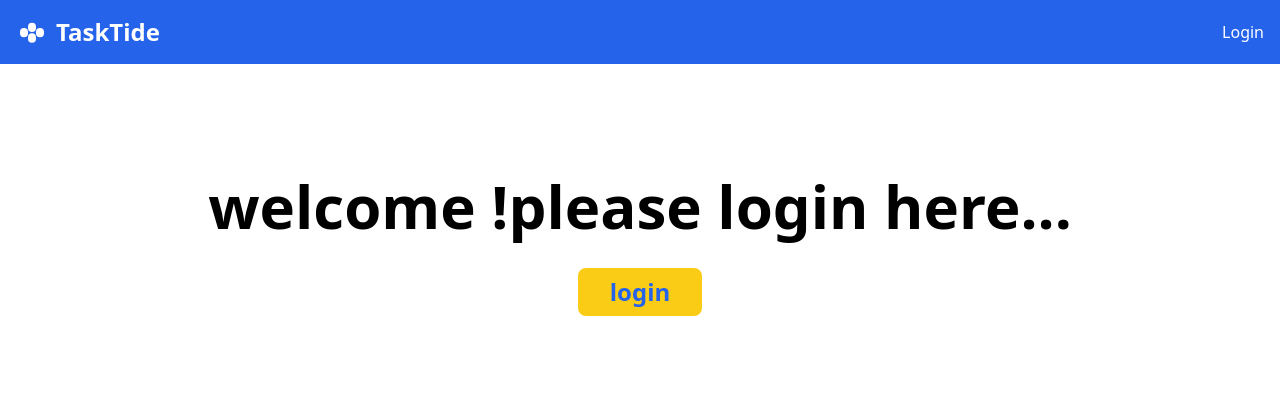
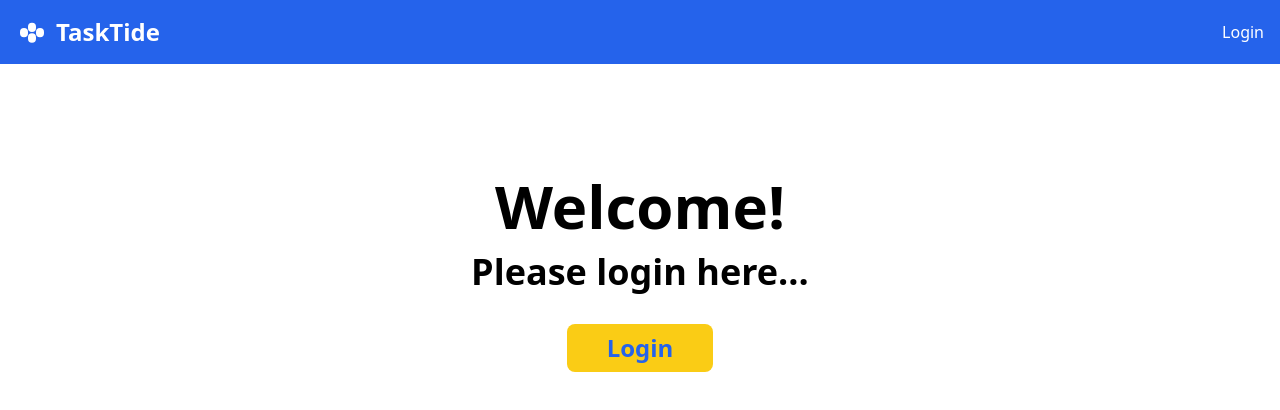
Before and after one commit to AK1672001/mern_employee, a React (Create React App) app in the folder frontend/: page /back in a window 1280 px wide. Shown: the top 410 px of the page. Built offline with nearby package versions, Linux system fonts and the light colour scheme.

Commit message:
Update Back.js

```diff
--- a/frontend/src/Pages/Back.js
+++ b/frontend/src/Pages/Back.js
@@ -1,23 +1,32 @@
-import React from 'react'
-import { useNavigate } from 'react-router-dom'
+import React from 'react';
+import { useNavigate } from 'react-router-dom';
+
 const Back = () => {
-    const navigate=useNavigate('');
-    const buttonclick=()=>{
-       navigate('/login')
-    }
+  const navigate = useNavigate();
+
+  const buttonClick = () => {
+    navigate('/login');
+  };
+
   return (
     <>
-        <div className='text-black justify-center mt-28 flex  font-bold text-6xl'>
-            welcome !
-            <h1>please login here...</h1>
-        </div>
-        <div className='justify-center flex mt-8'>
-        <button onClick={buttonclick} className='bg-yellow-400 font-bold text-2xl py-2 px-8 rounded-lg text-blue-600 hover:bg-yellow-500 transition duration-150'>login</button>
+      {/* Main Welcome Text */}
+      <div className="text-black justify-center mt-10 sm:mt-16 md:mt-28 flex flex-col items-center font-bold text-2xl sm:text-4xl md:text-6xl">
+        <h1>Welcome!</h1>
+        <h2 className="text-lg sm:text-2xl md:text-4xl mt-4">Please login here...</h2>
+      </div>
 
-        </div>
+      {/* Login Button */}
+      <div className="justify-center flex mt-8">
+        <button
+          onClick={buttonClick}
+          className="bg-yellow-400 font-bold text-lg sm:text-xl md:text-2xl py-2 px-6 sm:px-8 md:px-10 rounded-lg text-blue-600 hover:bg-yellow-500 transition duration-150"
+        >
+          Login
+        </button>
+      </div>
+    </>
+  );
+};
 
-    </>
-  )
-}
-
-export default Back
+export default Back;
```
